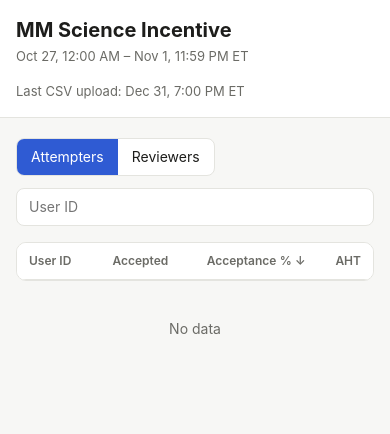
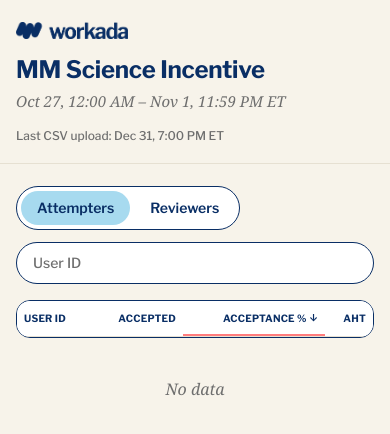
Before and after one commit to sofia-urosa/MMSI1026, a website: page index.html in a window 390 px wide. Drawn offline with nearby package versions, Linux system fonts and the light colour scheme; no server answers.

Commit message:
Add files via upload

```diff
--- a/api/admin.js
+++ b/api/admin.js
@@ -7,23 +7,24 @@ const page = `<!doctype html>
 <meta name="viewport" content="width=device-width, initial-scale=1">
 <meta name="robots" content="noindex, nofollow">
 <title>Upload</title>
+<link rel="stylesheet" href="https://fonts.googleapis.com/css2?family=Libre+Franklin:wght@400;500;600;700&family=Zilla+Slab:ital,wght@1,500&display=swap">
 <link rel="stylesheet" href="/styles.css">
 <style>
 .box { background: var(--panel); border: 1px solid var(--line); border-radius: 10px; padding: 16px; margin-top: 20px; display: grid; gap: 14px; }
 .field { display: flex; flex-direction: column; gap: 6px; }
 .field label { font-size: 12px; color: var(--muted); }
 .field input { font: inherit; color: var(--muted); max-width: 100%; }
-.field input[type="password"] { color: var(--ink); background: var(--bg); border: 1px solid var(--line); border-radius: 8px; padding: 8px 12px; max-width: 320px; }
+.field input[type="password"] { color: var(--ink); background: var(--bg); border: 1px solid var(--line); border-radius: 999px; padding: 8px 14px; max-width: 320px; }
 .row { display: flex; align-items: center; gap: 12px; flex-wrap: wrap; }
-button { border: 0; border-radius: 8px; padding: 8px 16px; background: var(--accent); color: #fff; font: inherit; cursor: pointer; }
+button { border: 1px solid var(--ink); border-radius: 999px; padding: 9px 20px; background: var(--ink); color: var(--bg); font: inherit; font-weight: 600; cursor: pointer; }
 button:disabled { opacity: 0.6; cursor: default; }
 .status { font-size: 13px; color: var(--muted); }
-.ok { color: #17734a; }
-.err { color: #c23b22; }
+.ok { color: #109648; }
+.err { color: #d7263d; }
 </style>
 </head>
 <body>
-<header><div class="wrap head"><h1>Upload</h1><a class="updated" href="/">View app</a></div></header>
+<header><div class="wrap head"><div><span class="logo" role="img" aria-label="Workada"></span><h1>Upload</h1></div><a class="updated" href="/">View app</a></div></header>
 <main class="wrap">
   <div class="box">
     <div class="field"><label for="pw">Password</label><input id="pw" type="password" autocomplete="current-password"></div>
--- a/index.html
+++ b/index.html
@@ -4,12 +4,17 @@
 <meta charset="utf-8">
 <meta name="viewport" content="width=device-width, initial-scale=1">
 <title>MM Science Incentive</title>
+<link rel="preconnect" href="https://fonts.googleapis.com">
+<link rel="preconnect" href="https://fonts.gstatic.com" crossorigin>
+<link rel="stylesheet" href="https://fonts.googleapis.com/css2?family=Libre+Franklin:wght@400;500;600;700&family=Zilla+Slab:ital,wght@1,500&display=swap">
+<link rel="icon" href="/workada-logo.png">
 <link rel="stylesheet" href="/styles.css">
 </head>
 <body>
 <header>
   <div class="wrap head">
     <div>
+      <span class="logo" role="img" aria-label="Workada"></span>
       <h1>MM Science Incentive</h1>
       <p class="sub">Oct 27, 12:00 AM – Nov 1, 11:59 PM ET</p>
     </div>
--- a/styles.css
+++ b/styles.css
@@ -1,47 +1,63 @@
 :root {
-  --bg: #f7f7f5;
+  --bg: #f7f3ea;
   --panel: #ffffff;
-  --ink: #1d1d1b;
-  --muted: #6b6b66;
-  --line: #e4e4df;
-  --accent: #2f5bd3;
+  --ink: #092e65;
+  --text: #272727;
+  --muted: #6e6e6e;
+  --line: #e6e0d2;
+  --accent: #a7daef;
+  --accent-ink: #092e65;
+  --pop: #ff7d7e;
 }
 @media (prefers-color-scheme: dark) {
   :root {
-    --bg: #141413;
-    --panel: #1d1d1b;
-    --ink: #efefea;
-    --muted: #a1a19a;
-    --line: #2e2e2b;
-    --accent: #7c9cff;
+    --bg: #092e65;
+    --panel: #0d3a7a;
+    --ink: #f7f3ea;
+    --text: #f7f3ea;
+    --muted: #a7daef;
+    --line: #1f4c8c;
+    --accent: #a7daef;
+    --accent-ink: #092e65;
   }
 }
 * { box-sizing: border-box; }
 body {
   margin: 0;
   background: var(--bg);
-  color: var(--ink);
-  font: 14px/1.45 -apple-system, BlinkMacSystemFont, "Segoe UI", Roboto, Helvetica, Arial, sans-serif;
+  color: var(--text);
+  font: 500 14px/1.45 "Libre Franklin", -apple-system, "Segoe UI", Helvetica, Arial, sans-serif;
 }
 .wrap { max-width: 760px; margin: 0 auto; padding: 0 16px; }
-header { background: var(--panel); border-bottom: 1px solid var(--line); }
-.head { display: flex; justify-content: space-between; align-items: center; gap: 16px; padding-top: 16px; padding-bottom: 16px; flex-wrap: wrap; }
-h1 { font-size: 20px; margin: 0; }
-.sub { margin: 2px 0 0; color: var(--muted); font-size: 13px; }
-.updated { color: var(--muted); font-size: 13px; }
-.controls { display: flex; gap: 12px; flex-wrap: wrap; align-items: center; margin: 20px 0 16px; }
-.seg { display: inline-flex; border: 1px solid var(--line); border-radius: 8px; overflow: hidden; background: var(--panel); }
+header { background: var(--bg); border-bottom: 1px solid var(--line); }
+.head { display: flex; justify-content: space-between; align-items: flex-end; gap: 16px; padding-top: 22px; padding-bottom: 18px; flex-wrap: wrap; }
+.logo { display: block; width: 112px; height: 17px; margin-bottom: 14px; background: var(--ink); -webkit-mask: url(/workada-logo.png) left center / contain no-repeat; mask: url(/workada-logo.png) left center / contain no-repeat; }
+h1 { font-size: 24px; font-weight: 700; letter-spacing: -0.01em; margin: 0; color: var(--ink); }
+.sub { margin: 4px 0 0; color: var(--muted); font: italic 500 15px/1.3 "Zilla Slab", Georgia, serif; }
+.updated { color: var(--muted); font-size: 12px; }
+a.updated { color: var(--ink); }
+.controls { display: flex; gap: 12px; flex-wrap: wrap; align-items: center; margin: 22px 0 16px; }
+.seg { display: inline-flex; gap: 4px; padding: 4px; border: 1px solid var(--ink); border-radius: 999px; background: var(--panel); }
 .seg[hidden] { display: none; }
-.seg button { border: 0; background: transparent; color: var(--ink); padding: 8px 14px; font: inherit; cursor: pointer; }
-.seg button.on { background: var(--accent); color: #fff; }
-#search { flex: 1; min-width: 160px; padding: 8px 12px; border: 1px solid var(--line); border-radius: 8px; background: var(--panel); color: var(--ink); font: inherit; }
-.tablewrap { background: var(--panel); border: 1px solid var(--line); border-radius: 10px; overflow-x: auto; }
+.seg button { border: 0; border-radius: 999px; background: transparent; color: var(--ink); padding: 7px 16px; font: inherit; font-weight: 600; cursor: pointer; }
+.seg button.on { background: var(--accent); color: var(--accent-ink); }
+#search { flex: 1; min-width: 160px; padding: 10px 16px; border: 1px solid var(--ink); border-radius: 999px; background: var(--panel); color: var(--text); font: inherit; }
+#search::placeholder { color: var(--muted); }
+.tablewrap { background: var(--panel); border: 1px solid var(--ink); border-radius: 14px; overflow-x: auto; }
 table { width: 100%; border-collapse: collapse; }
-th, td { padding: 9px 12px; border-bottom: 1px solid var(--line); text-align: left; white-space: nowrap; }
-th { font-size: 12px; color: var(--muted); font-weight: 600; cursor: pointer; user-select: none; background: var(--panel); }
+th, td { padding: 11px 14px; border-bottom: 1px solid var(--line); text-align: left; white-space: nowrap; }
+th { font-size: 11px; text-transform: uppercase; letter-spacing: 0.06em; color: var(--ink); font-weight: 700; cursor: pointer; user-select: none; background: var(--panel); }
+th.sorted { color: var(--ink); box-shadow: inset 0 -2px 0 var(--pop); }
 th.sorted::after { content: " ↓"; }
 th.sorted.asc::after { content: " ↑"; }
 td.num, th.num { text-align: right; font-variant-numeric: tabular-nums; }
-td.uid { font-family: ui-monospace, SFMono-Regular, Menlo, monospace; font-size: 12px; }
+td.uid { font-family: ui-monospace, SFMono-Regular, Menlo, monospace; font-size: 12px; color: var(--muted); }
+tbody tr:hover td { background: color-mix(in srgb, var(--accent) 18%, transparent); }
 tr:last-child td { border-bottom: 0; }
-.empty { text-align: center; color: var(--muted); padding: 24px; }
+.empty { text-align: center; color: var(--muted); padding: 24px; font: italic 500 16px "Zilla Slab", Georgia, serif; }
+@media (max-width: 560px) {
+  th, td { padding: 10px 7px; }
+  th { font-size: 10px; letter-spacing: 0.02em; white-space: normal; }
+  td.num { font-size: 13px; }
+  td.uid { white-space: normal; word-break: break-all; font-size: 11px; min-width: 120px; }
+}
```
Also changed, not shown: workada-logo.png (added).
